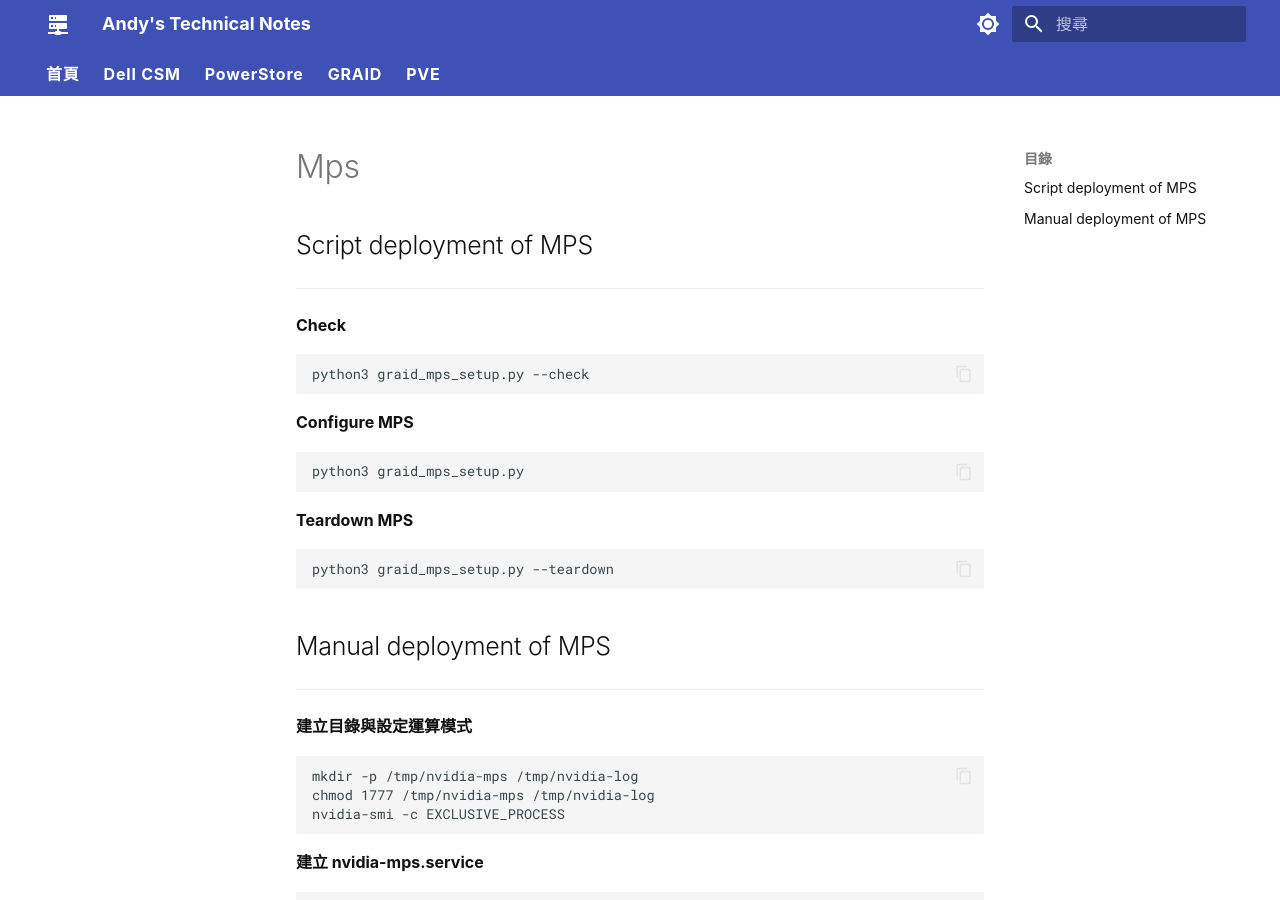
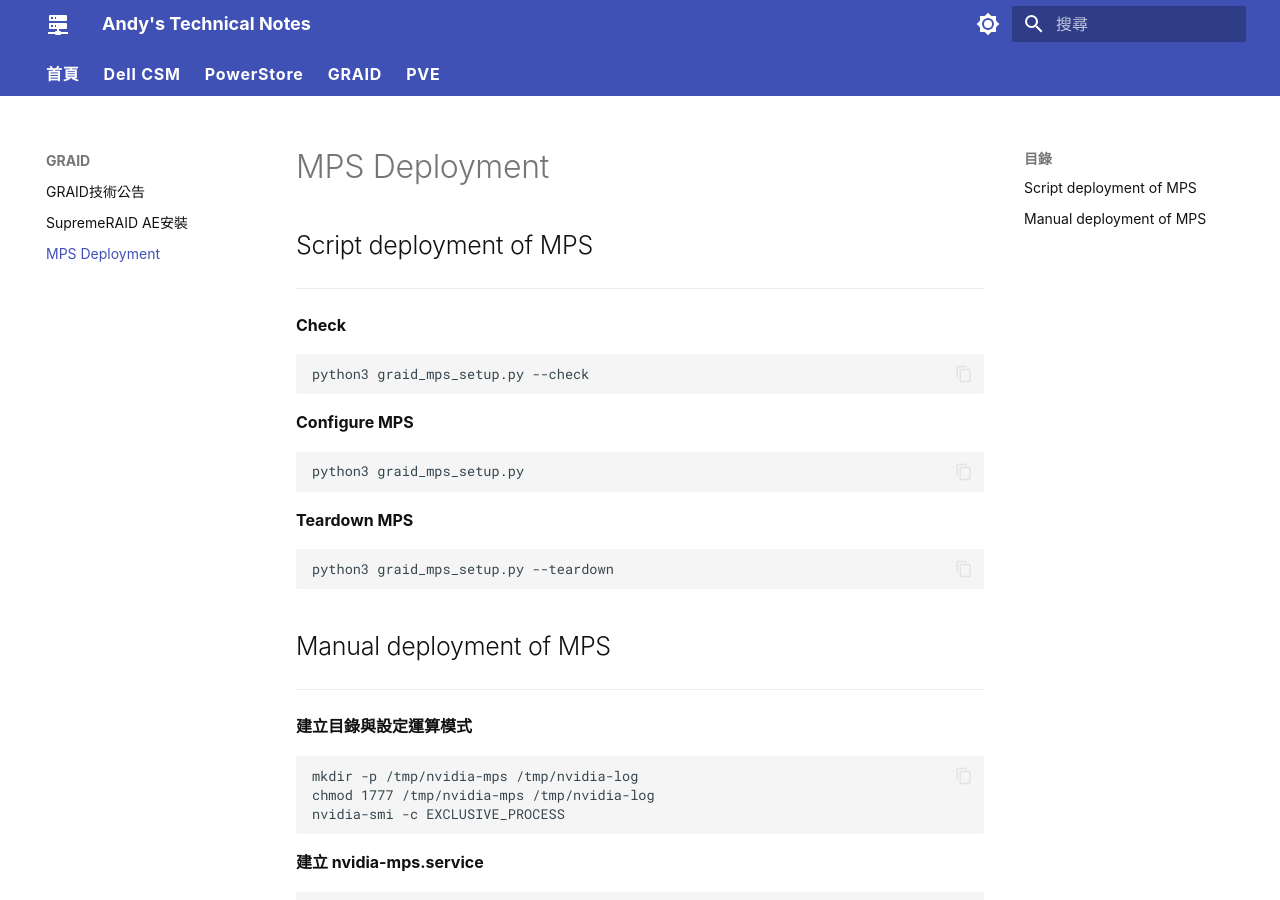
Before and after one commit to Andy0583/Metaage, an MkDocs documentation site: the page built from docs/graid/mps.md, in a window 1280 px wide and 900 px high. Built offline with MkDocs 1.6.1 and Material for MkDocs 9.7.7, drawn with Linux system fonts in a browser that asks for light colours.

Commit message:
Add MPS Deployment section to GRAID documentation

```diff
--- a/mkdocs.yml
+++ b/mkdocs.yml
@@ -43,4 +43,5 @@ nav:
   - GRAID:
     - GRAID技術公告: graid/graid.md
     - SupremeRAID AE安裝: graid/aeinstall.md
+    - MPS Deployment: graid/mps.md
   - PVE: pve/pve.md
```
